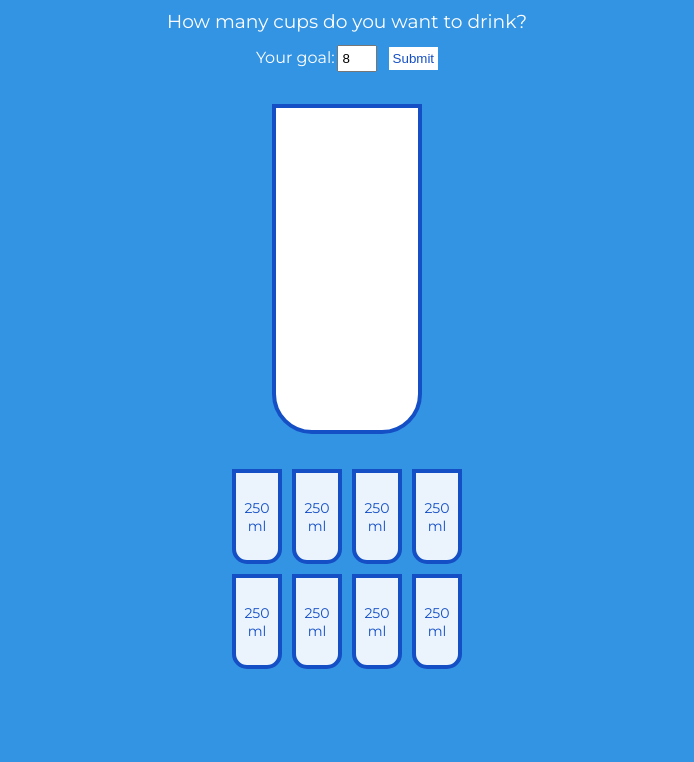
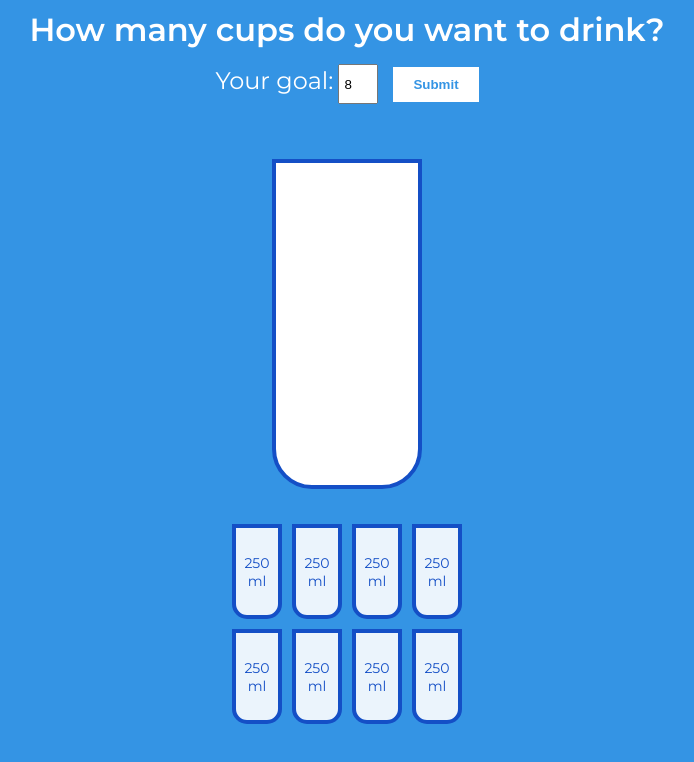
Before and after one commit to ececmk/water-tracker-app-with-react, a React (Create React App) app in the folder water-tracker/: page / in a window 1280 px wide. Shown: the top 762 px of the page, without its empty margins (293-987 px from the left). Built offline with nearby package versions, Linux system fonts and the light colour scheme.

Commit message:
motivation message and button done

```diff
--- a/water-tracker/public/index.html
+++ b/water-tracker/public/index.html
@@ -24,7 +24,7 @@
       work correctly both with client-side routing and a non-root public URL.
       Learn how to configure a non-root public URL by running `npm run build`.
     -->
-    <title>React App</title>
+    <title>Water Tracker App</title>
   </head>
   <body>
     <noscript>You need to enable JavaScript to run this app.</noscript>
--- a/water-tracker/src/App.css
+++ b/water-tracker/src/App.css
@@ -30,8 +30,9 @@ h3 {
 
 input {
   width: 40px;
+  height: 40px;
   padding: 4px;
-  margin: 2px;
+  margin: 5px;
 }
 
 .main-wrapper{
@@ -41,12 +42,14 @@ input {
   align-items: center;
 }
 
-.btn {
-  background-color: #fff;
-  color: var(--border-color);
-  border: none;
-  padding: 4px;
-  margin-left: 10px;
+.title {
+  font-weight: 600;
+  font-size: 32px;
+}
+
+.goal-label{
+  font-weight: 400;
+  font-size: 24px;
 }
 
 .cup {
@@ -89,7 +92,37 @@ input {
   justify-content: center;
   width: 280px;
 }
+/*
+.wave {
+  position: absolute;
+  top: 50%;
+  left: 50%;
+  transform: translate(-50%, -50%);
+  height: 40px;
+  background: url(https://image.ibb.co/fmHm66/wave.png);
+  background-position: 0px 350px;
+  background-repeat: repeat-x;
+  animation: filling 10s ease-in-out;
+  animation-iteration-count: 1;
+}
 
+@keyframes filling {
+  50% {background-position: 3000px 0px;}
+  100% {background-position: 6000px 350px;}
+}*/
+.big-cup-wrapper{
+  display: flex;
+  flex-direction: column;
+  justify-content: center;
+  align-items: center;
+}
+
+.message{
+  font-weight: bold;
+  font-size: 32px;
+  margin-top: 20px;
+
+}
 .remained {
   display: flex;
   flex-direction: column;
@@ -118,3 +151,21 @@ input {
   text-align: center;
   margin: 0 0 5px;
 }
+
+.btn {
+  margin-left: 10px;
+  padding: 10px 20px;
+  text-align: center;
+  font-weight: bold;
+  border: none;
+  cursor: pointer;
+  background-color:  #fff;
+  color :#3494e4;
+  box-shadow: inset 0 0 0 0 #ffff;
+  transition: color .3s ease-in-out, box-shadow .3s ease-in;
+}
+
+.btn:hover {
+  box-shadow: inset 100px 0 0 0 #3494e4;
+  color: var(--border-color);
+}
--- a/water-tracker/src/App.js
+++ b/water-tracker/src/App.js
@@ -23,12 +23,12 @@ function App() {
 
   return (
     <div className='main-wrapper' >
-      <h3>How many cups do you want to drink?</h3>
+      <h3 className='title'>How many cups do you want to drink?</h3>
       <form className='form' onSubmit={submitHandler}>
-        <label >Your goal:
+        <label className='goal-label' >Your goal:
           <input type="text" value={userGoal} onChange={goalHandler} />
         </label>
-        <button className="btn" type="submit">Submit</button>
+        <button className="btn from-top" type="submit">Submit</button>
       </form>
       <BigCup goal={defaultGoal} currentValue={currentValue} />
       <SmallCups goal={defaultGoal} handleChange={handleChange}  />
--- a/water-tracker/src/Components/BigCup.jsx
+++ b/water-tracker/src/Components/BigCup.jsx
@@ -1,6 +1,5 @@
 import React, { useRef, useEffect } from 'react';
 import PropTypes from 'prop-types'
-
 function BigCup(props) {
 
   const percentageRef = useRef(null);
@@ -19,9 +18,30 @@ function BigCup(props) {
 
   let percentage = parseInt(props.currentValue / props.goal * 100 || 0, 10)
 
+  let message = ''
+
+  if(percentage> 0 && percentage <= 15){
+    message = 'A fresh start!'
+  }
+  if(percentage > 15 && percentage < 50 ){
+    message = 'Remember your goal!'
+  }
+  if(percentage === 50) {
+    message = 'Half way there!'
+  }
+  if(percentage > 50 && percentage <= 99) {
+    message='Dont quit now!'
+  }
+  if(percentage === 100) {
+    message= "That's all! Hurray!"
+  }
+
   return (
-    <div className='cup'>
-      <div ref={percentageRef} className="percentage">{percentage}%</div>
+    <div className='big-cup-wrapper'>
+      <div className='message'>{message}</div>
+      <div className='cup'>
+        <div ref={percentageRef} className="percentage">{percentage}%</div>
+      </div>
     </div>
   )
 }
```
